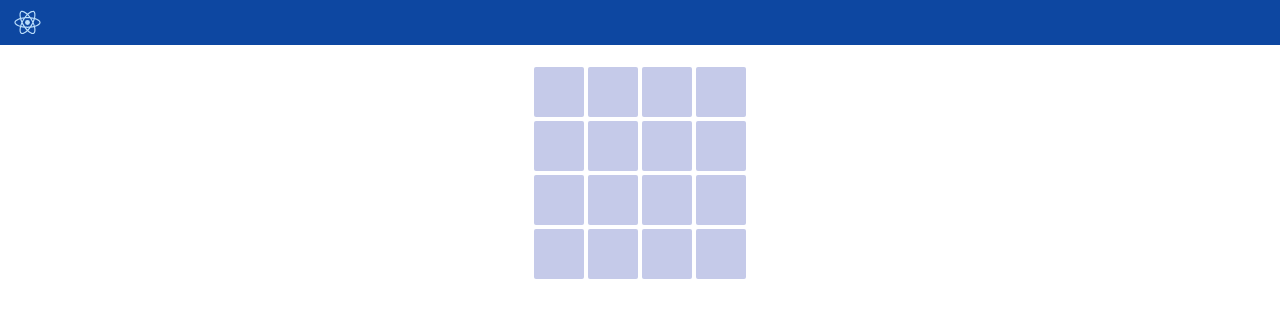
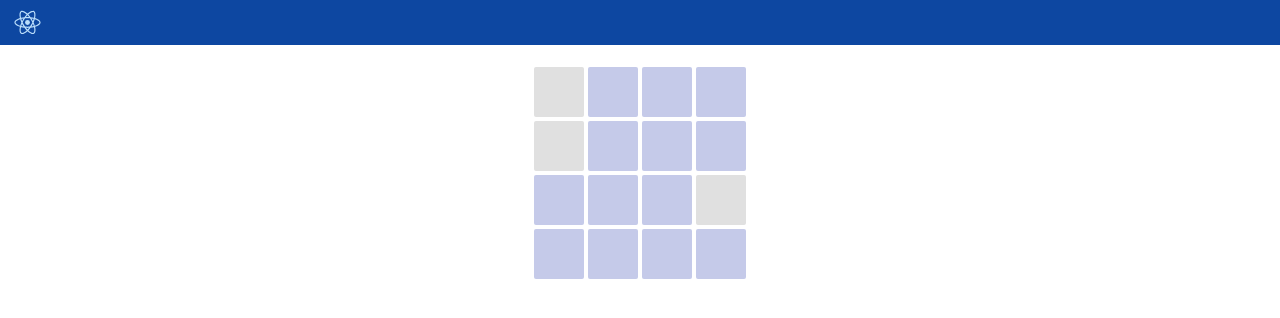
Before and after one commit to yakabay/crypt, a React (Create React App) app: page / in a window 1280 px wide. Shown: the top 318 px of the page. Built offline with nearby package versions, Linux system fonts and the light colour scheme.

Commit message:
add checking for disabled cells

```diff
--- a/src/Components/Cell/index.js
+++ b/src/Components/Cell/index.js
@@ -10,8 +10,8 @@ class Cell extends Component  {
 
     componentDidMount() {
         const { disabledCells, rowNumber, colNumber } = this.props
-        const disabledCell = disabledCells.find(cell => cell.row === 1 && cell.col === 1)
-        console.log(disabledCell)
+        const disabledCell = disabledCells.find(cell => cell.row === rowNumber && cell.col === colNumber)
+        disabledCell && this.setState({disabled: true})
     }
 
     handleClick = () => {
--- a/src/Components/Cell/style.css
+++ b/src/Components/Cell/style.css
@@ -7,7 +7,7 @@
     transition: background-color .2s ease-in;
 }
 
-.cell:not(.cell--selected):not(cell--disabled):hover {
+.cell:not(.cell--selected):not(.cell--disabled):hover {
     background-color: #9FA8DA;
 }
 
--- a/src/Components/Grid/index.js
+++ b/src/Components/Grid/index.js
@@ -20,7 +20,7 @@ class Grid extends Component {
         for (let i = 1; i <= count; i++) {
             rows.push(
                 <Row
-                    drowNumber={i}
+                    rowNumber={i}
                     cellsCount={count}
                     disabledCells={disabledCells}
                     onCellClick={this.handleClickOnCell}
```
